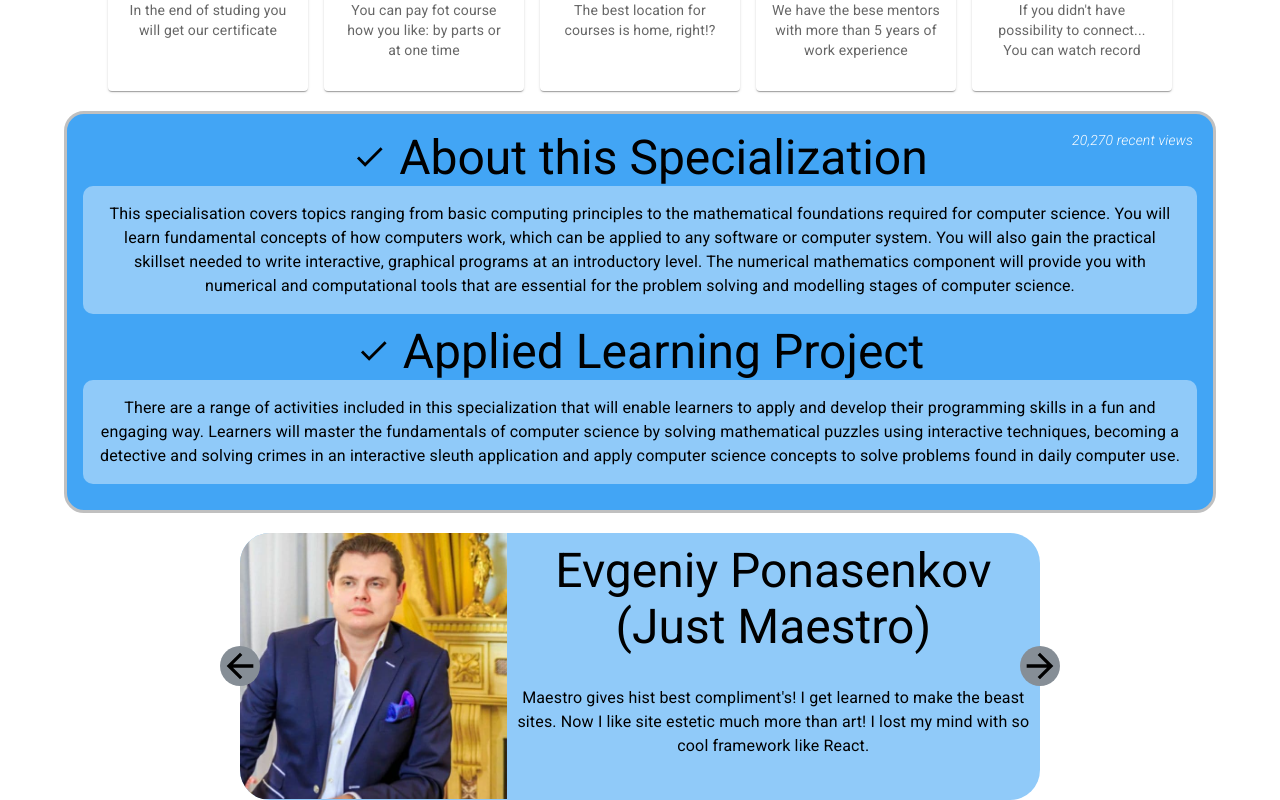
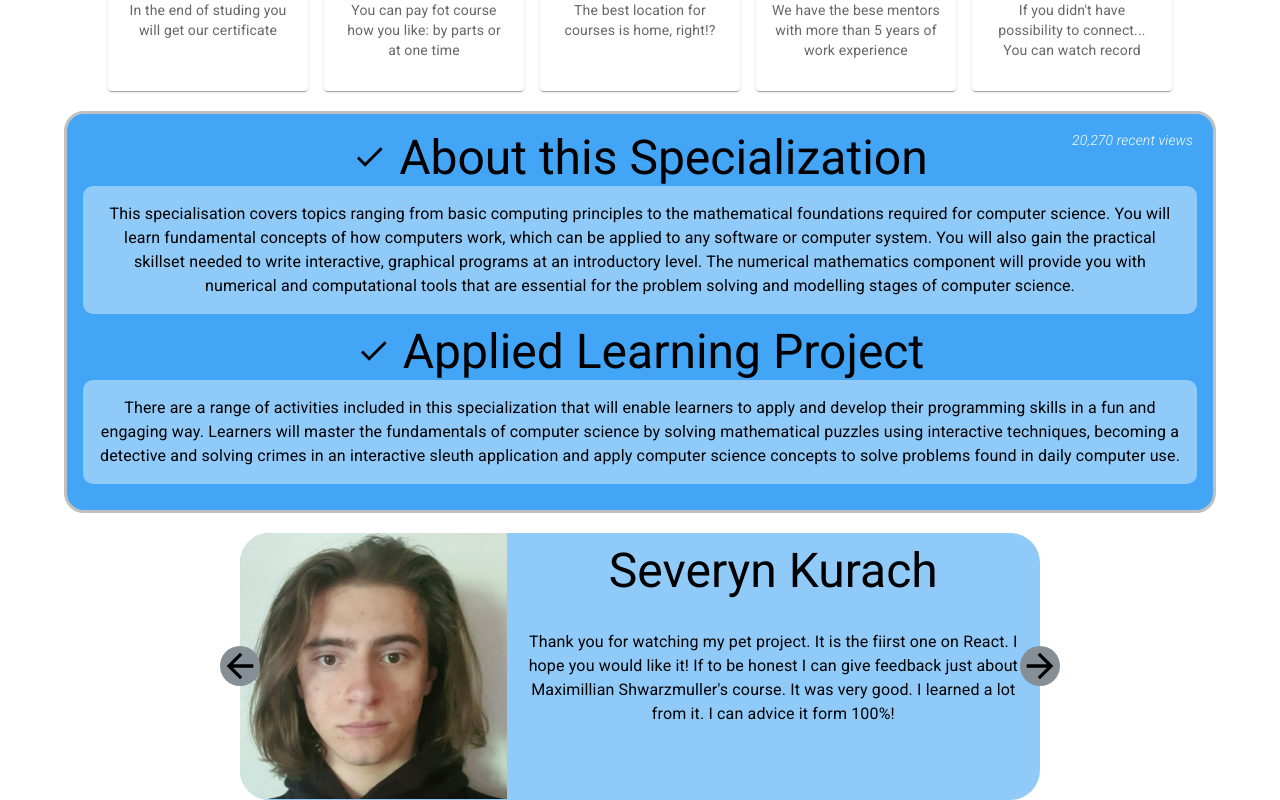
Before and after one commit to Severynson/registration_4_course_pet_proj_final_edition, a React (Create React App) app: page / in a window 1280 px wide. Shown: the part 725-1525 px from the top of the page. Built offline with nearby package versions, Linux system fonts and the light colour scheme.

Commit message:
Slider working already, but is not finished

```diff
--- a/src/Pages/MainPage/Carousel/Carousel.js
+++ b/src/Pages/MainPage/Carousel/Carousel.js
@@ -1,4 +1,4 @@
-import { Box, Typography, Grid, CardMedia } from "@mui/material";
+import { Box, Typography, Grid, CardMedia, useSwitch } from "@mui/material";
 import severyn from "../../../Images/Severyn.jpg";
 import ponasenkov from "../../../Images/Ponasenkov.jpg";
 import baumeister from "../../../Images/Baumeister.jpg";
@@ -38,14 +38,30 @@ const carouselPages = [
 
 
 
-const Carousel = () => {
+const CarouselL = () => {
+    const [sliderWidth, useSliderWidth] = useState(800);
     const [offset, useOffset] = useState(0);
 
-    useEffect(() => {
-        console.log(window.screen.width);
-    }, []);
+    // useEffect(() => {
+    //     console.log(window.screen.width);
+    // }, []);
 
 
+    const SlideBack = () => {
+        console.log('efrew')
+        const newPosition = +offset + sliderWidth;
+        useOffset(newPosition);
+        console.log(offset);
+
+    };
+
+    const SlideForward = () => {
+        console.log('efrew')
+        const newPosition = +offset - sliderWidth;
+        useOffset(newPosition);
+        console.log(offset);
+
+    };
 
   return (
     <Box sx={{ width: "800px", margin: "0 auto", position: "relative" }}>
@@ -60,6 +76,7 @@ const Carousel = () => {
           borderRadius: "50%",
           zIndex: "100",
         }}
+        onClick={SlideBack}
       />
       <ArrowForwardIcon
         sx={{
@@ -72,6 +89,7 @@ const Carousel = () => {
           borderRadius: "50%",
           zIndex: "100",
         }}
+        onClick={SlideForward}
       />
       <Box
         sx={{
@@ -82,9 +100,8 @@ const Carousel = () => {
         }}
       >
         {carouselPages.map(({ image, name, feedbackText }, i) => {
-            const offset = -800;
           return (
-            <Box key={i} sx={{transform: `translateX(${offset}px)`}}>
+            <Box key={i} sx={{transform: `translateX(${offset}px)`, transition: "all 1s",}}>
               <Grid container  width="800px">
                 <Grid item xs={4}>
                   <Box>
@@ -112,4 +129,4 @@ const Carousel = () => {
   );
 };
 
-export default Carousel;
+export default CarouselL;
```
